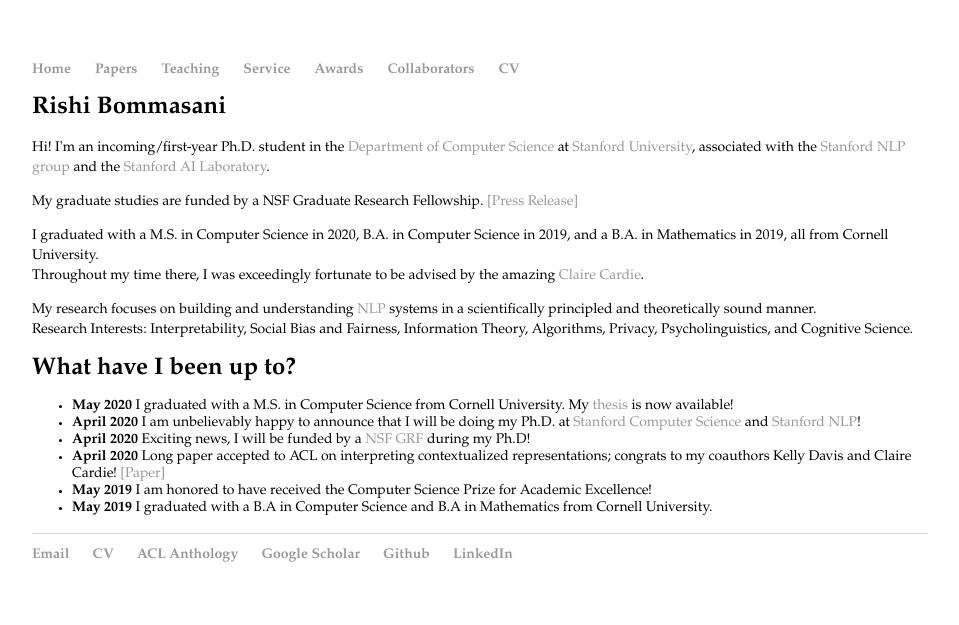
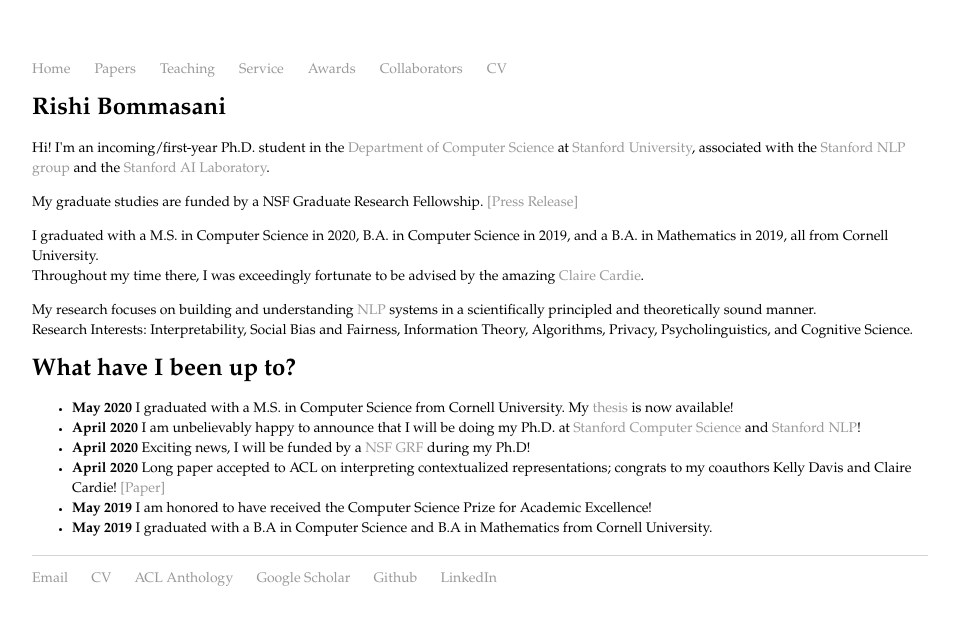
Before and after one commit to rishibommasani/rishibommasani.github.io, a Jekyll site: the page built from index.html, in a window 1280 px wide. Shown: the top 625 px of the page, without its empty margins (160-1119 px from the left). Built offline with Jekyll 4.4.1, drawn with Linux system fonts in a browser that asks for light colours.

Commit message:
Update main.css

```diff
--- a/css/main.css
+++ b/css/main.css
@@ -40,6 +40,5 @@
 }
 
 ul li {
-    font-family: Palatino, "Palatino Linotype", "Palatino LT STD", "Book Antiqua", Georgia, serif;
-    font-size: 14px;
+    font-family: Palatino, "Palatino Linotype", "Palatino LT STD", "Book Antiqua", Georgia, serif; font-size: 14px; font-style: normal; font-variant: normal; font-weight: 400; line-height: 20px; }
 }
```
